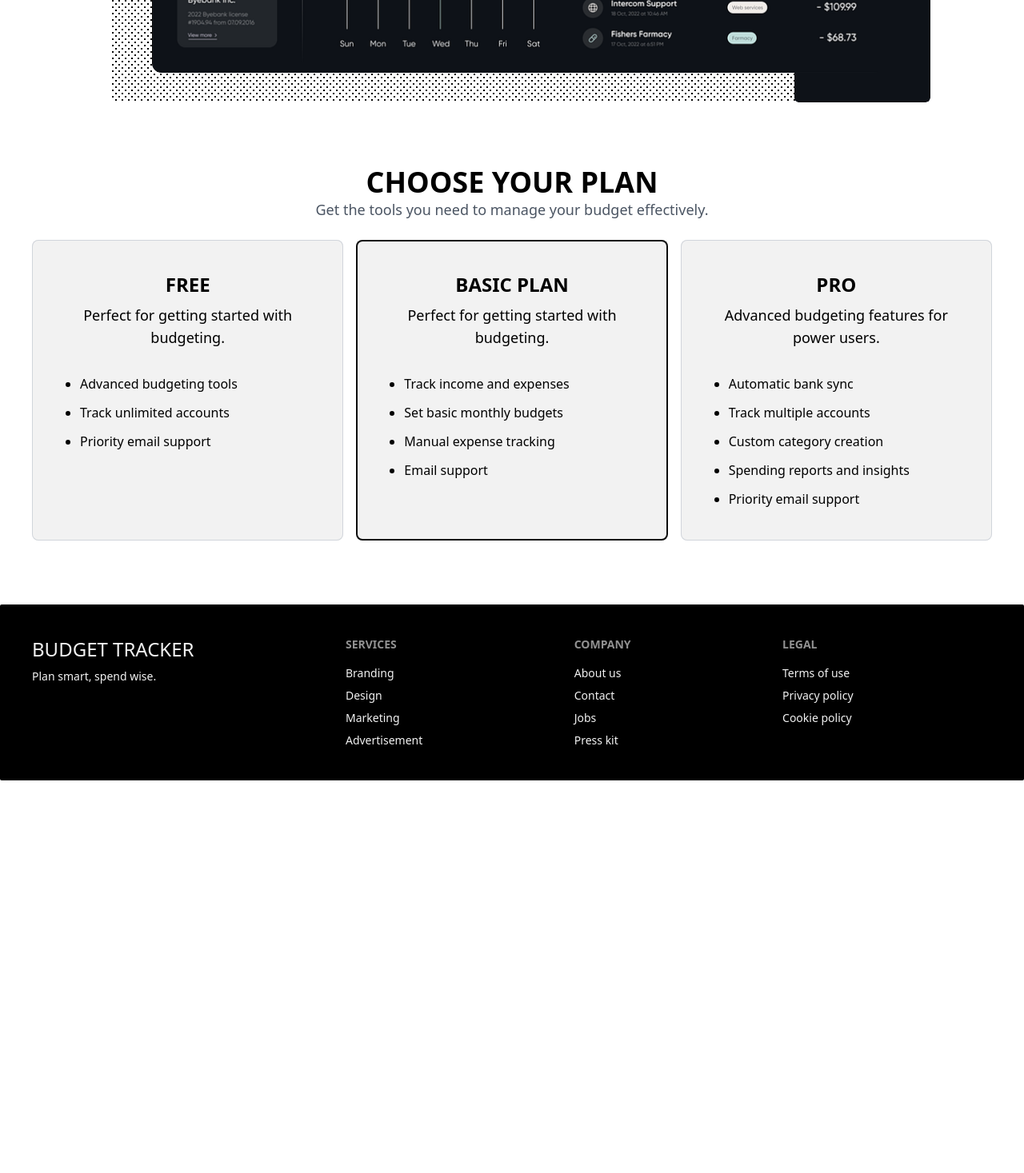
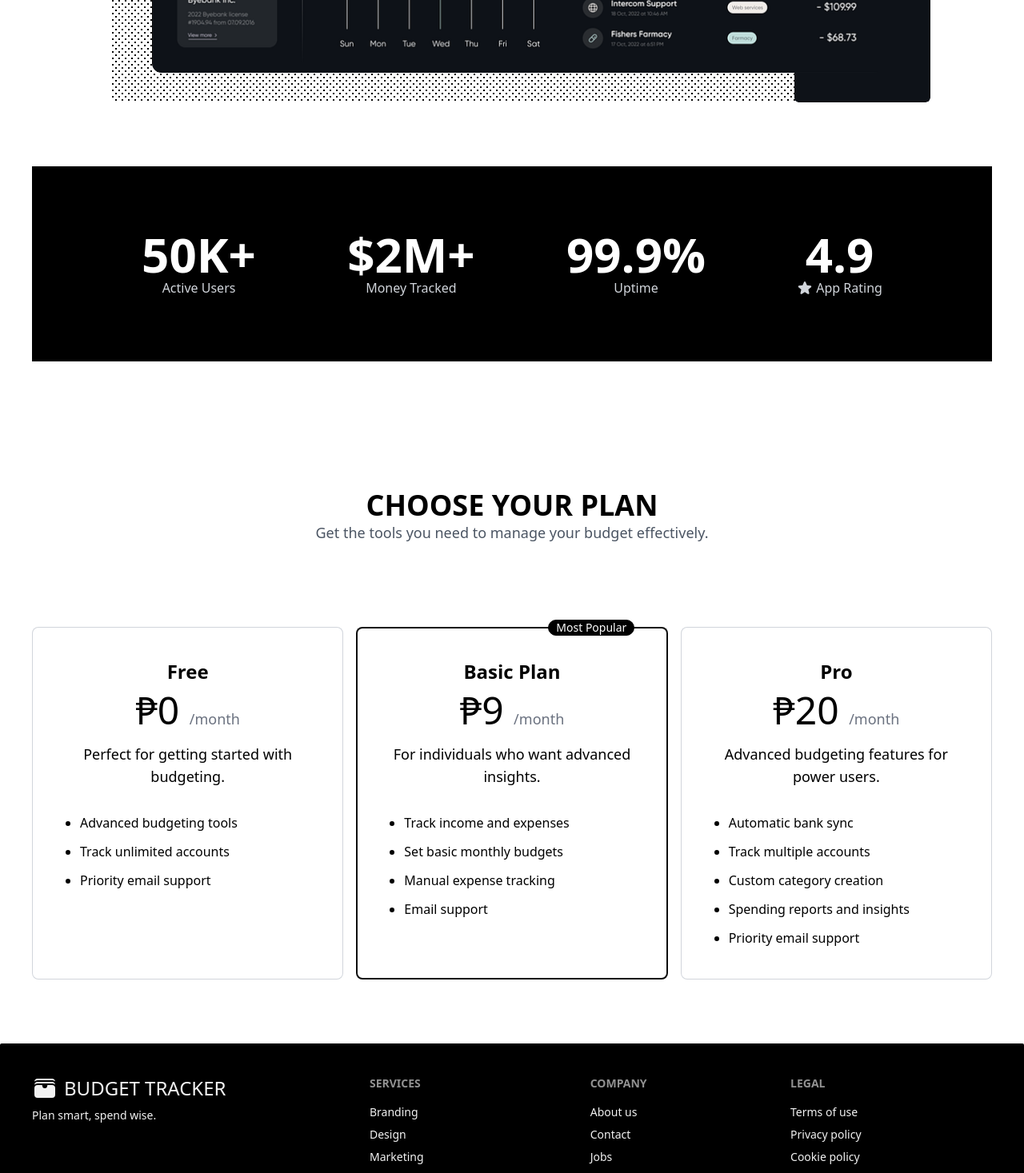
Before and after one commit to MarkMallari16/vue-firebase-project, a Vue app: page / in a window 1280 px wide. Shown: the part 1260-2727 px from the top of the page at 80% size. Before the commit the page ends 2236 px from the top, so only its background shows below. Built offline with nearby package versions, Linux system fonts and the light colour scheme.

Commit message:
fix: ui in landing page

```diff
--- /dev/null
+++ b/src/components/Bar.vue
@@ -0,0 +1,38 @@
+<script setup></script>
+<template>
+  <div class="bg-black text-white mt-20 p-20">
+    <div class="flex justify-around">
+      <div class="text-center">
+        <h1 class="text-6xl font-bold">50K+</h1>
+        <p class="text-gray-300">Active Users</p>
+      </div>
+      <div class="text-center">
+        <h1 class="text-6xl font-bold">$2M+</h1>
+        <p class="text-gray-300">Money Tracked</p>
+      </div>
+      <div class="text-center">
+        <h1 class="text-6xl font-bold">99.9%</h1>
+        <p class="text-gray-300">Uptime</p>
+      </div>
+      <div class="text-center">
+        <h1 class="text-6xl font-bold">4.9</h1>
+        <div class="flex items-center gap-1 text-gray-300">
+          <svg
+            xmlns="http://www.w3.org/2000/svg"
+            viewBox="0 0 24 24"
+            fill="currentColor"
+            class="size-5"
+          >
+            <path
+              fill-rule="evenodd"
+              d="M10.788 3.21c.448-1.077 1.976-1.077 2.424 0l2.082 5.006 5.404.434c1.164.093 1.636 1.545.749 2.305l-4.117 3.527 1.257 5.273c.271 1.136-.964 2.033-1.96 1.425L12 18.354 7.373 21.18c-.996.608-2.231-.29-1.96-1.425l1.257-5.273-4.117-3.527c-.887-.76-.415-2.212.749-2.305l5.404-.434 2.082-5.005Z"
+              clip-rule="evenodd"
+            />
+          </svg>
+
+          <p>App Rating</p>
+        </div>
+      </div>
+    </div>
+  </div>
+</template>
--- a/src/components/DashboardNav.vue
+++ b/src/components/DashboardNav.vue
@@ -35,7 +35,15 @@ const handleSignOut = () => {
     });
 };
 
-console.log(user);
+const showModal = () => {
+  const modal = document.getElementById("add_transaction");
+
+  if (modal) {
+    modal.showModal();
+  } else {
+    console.error("Modal element not found");
+  }
+};
 </script>
 <template>
   <!--Top-->
@@ -88,7 +96,7 @@ console.log(user);
         </svg>
       </div>
       <div>
-        <button class="btn btn-primary">
+        <button class="btn btn-primary" @click="showModal">
           <svg
             xmlns="http://www.w3.org/2000/svg"
             fill="none"
@@ -107,6 +115,20 @@ console.log(user);
           Add Transaction
         </button>
       </div>
+
+      <!--Modal-->
+      <dialog id="add_transaction" class="modal">
+        <div class="modal-box">
+          <h3 class="text-lg font-bold">Hello!</h3>
+          <p class="py-4">Press ESC key or click the button below to close</p>
+          <div class="modal-action">
+            <form method="dialog">
+              <!-- if there is a button in form, it will close the modal -->
+              <button class="btn">Close</button>
+            </form>
+          </div>
+        </div>
+      </dialog>
       <!-- <div class="flex gap-2 items-center">
         <div className="avatar">
           <div className=" w-10 h-10 rounded-full ">
--- a/src/components/DashboardSidebar.vue
+++ b/src/components/DashboardSidebar.vue
@@ -1,5 +1,6 @@
 <script setup>
-import { getAuth } from "firebase/auth";
+import { getAuth, onAuthStateChanged } from "firebase/auth";
+import { onMounted, ref } from "vue";
 import { useRoute, useRouter } from "vue-router";
 
 const router = useRouter();
@@ -18,6 +19,21 @@ const goToGoalsLink = () => {
   router.push("/goals");
 };
 const auth = getAuth();
+
+const name = ref("");
+const email = ref("");
+
+onMounted(() => {
+  const currentUser = auth.currentUser;
+  onAuthStateChanged(auth, (user) => {
+    if (user) {
+      name.value = auth.currentUser.displayName || "User";
+      email.value = auth.currentUser.email || "email@gmail.com";
+    } else {
+      router.push("/login");
+    }
+  });
+});
 const isActive = (path) => route.path === path;
 </script>
 
@@ -239,8 +255,8 @@ const isActive = (path) => route.path === path;
             </div>
           </div>
           <div>
-            <h2 class="font-medium">Mark Christian Mallari</h2>
-            <p class="text-sm">{{ auth.currentUser.email }}</p>
+            <h2 class="font-medium">{{ name }}</h2>
+            <p class="text-sm">{{ email }}</p>
           </div>
         </div>
         <button>
--- a/src/components/Footer.vue
+++ b/src/components/Footer.vue
@@ -2,7 +2,20 @@
   <div class="bg-base-content text-base-200 rounded-sm">
     <footer className="footer  p-10">
       <aside>
-        <h1 class="text-2xl uppercase font-medium">Budget Tracker</h1>
+        <div class="flex items-center gap-2">
+          <svg
+            xmlns="http://www.w3.org/2000/svg"
+            viewBox="0 0 24 24"
+            fill="currentColor"
+            class="size-8"
+          >
+            <path
+              d="M2.273 5.625A4.483 4.483 0 0 1 5.25 4.5h13.5c1.141 0 2.183.425 2.977 1.125A3 3 0 0 0 18.75 3H5.25a3 3 0 0 0-2.977 2.625ZM2.273 8.625A4.483 4.483 0 0 1 5.25 7.5h13.5c1.141 0 2.183.425 2.977 1.125A3 3 0 0 0 18.75 6H5.25a3 3 0 0 0-2.977 2.625ZM5.25 9a3 3 0 0 0-3 3v6a3 3 0 0 0 3 3h13.5a3 3 0 0 0 3-3v-6a3 3 0 0 0-3-3H15a.75.75 0 0 0-.75.75 2.25 2.25 0 0 1-4.5 0A.75.75 0 0 0 9 9H5.25Z"
+            />
+          </svg>
+
+          <h1 class="text-2xl uppercase font-medium">Budget Tracker</h1>
+        </div>
         <p>Plan smart, spend wise.</p>
       </aside>
       <nav>
--- a/src/components/Navbar.vue
+++ b/src/components/Navbar.vue
@@ -14,9 +14,19 @@ const handleOpen = () => {
   <nav>
     <div class="navbar lg:flex-row flex-col items-start justify-between lg:items-center">
       <div class="flex justify-between w-full lg:w-auto">
-        <router-link to="/" class="btn btn-ghost text-2xl lg:text-xl uppercase"
-          >Budget Tracker</router-link
-        >
+        <router-link to="/" class="btn btn-ghost text-2xl lg:text-xl uppercase">
+          <svg
+            xmlns="http://www.w3.org/2000/svg"
+            viewBox="0 0 24 24"
+            fill="currentColor"
+            class="size-8"
+          >
+            <path
+              d="M2.273 5.625A4.483 4.483 0 0 1 5.25 4.5h13.5c1.141 0 2.183.425 2.977 1.125A3 3 0 0 0 18.75 3H5.25a3 3 0 0 0-2.977 2.625ZM2.273 8.625A4.483 4.483 0 0 1 5.25 7.5h13.5c1.141 0 2.183.425 2.977 1.125A3 3 0 0 0 18.75 6H5.25a3 3 0 0 0-2.977 2.625ZM5.25 9a3 3 0 0 0-3 3v6a3 3 0 0 0 3 3h13.5a3 3 0 0 0 3-3v-6a3 3 0 0 0-3-3H15a.75.75 0 0 0-.75.75 2.25 2.25 0 0 1-4.5 0A.75.75 0 0 0 9 9H5.25Z"
+            />
+          </svg>
+          Budget Tracker
+        </router-link>
         <button class="flex lg:hidden bg-base-300 rounded-md p-2" @click="handleOpen">
           <svg
             xmlns="http://www.w3.org/2000/svg"
--- a/src/components/Pricing.vue
+++ b/src/components/Pricing.vue
@@ -3,8 +3,8 @@ import { ref } from "vue";
 </script>
 
 <template>
-  <div class="to-white py-20 px-10 lg:px-0">
-    <div class="text-center">
+  <div class="my-20 px-10 lg:px-0">
+    <div class="text-center py-20">
       <h2 class="text-4xl font-bold uppercase">Choose your plan</h2>
       <p class="text-lg text-gray-600">
         Get the tools you need to manage your budget effectively.
@@ -12,9 +12,12 @@ import { ref } from "vue";
     </div>
 
     <div class="grid grid-cols-1 lg:grid-cols-3 gap-4 rounded-xl mt-6">
-      <div class="bg-base-200 p-10 ring-1 ring-inset ring-gray-300 rounded-lg">
+      <div class="p-10 ring-1 ring-inset ring-gray-300 rounded-lg">
         <div class="text-center">
-          <h3 class="text-2xl font-bold mb-2 uppercase">Free</h3>
+          <h3 class="text-2xl font-bold">Free</h3>
+          <h1 class="text-5xl font-medium mt-2 mb-4">
+            ₱0 <span class="text-lg text-gray-500">/month</span>
+          </h1>
           <p class="text-lg mb-8">Perfect for getting started with budgeting.</p>
         </div>
         <ul class="list-disc pl-5 space-y-3">
@@ -24,10 +27,16 @@ import { ref } from "vue";
         </ul>
       </div>
 
-      <div class="bg-base-200 p-10 ring-2 ring-inset ring-primary rounded-lg">
+      <div class="relative p-10 ring-2 ring-inset ring-primary rounded-lg">
+        <div class="absolute -top-3 left-40 lg:left-60">
+          <span class="badge badge-neutral rounded-full">Most Popular</span>
+        </div>
         <div class="text-center">
-          <h3 class="text-2xl font-bold mb-2 uppercase">Basic Plan</h3>
-          <p class="text-lg mb-8">Perfect for getting started with budgeting.</p>
+          <h3 class="text-2xl font-bold mb-2">Basic Plan</h3>
+          <h1 class="text-5xl font-medium mt-2 mb-4">
+            ₱9 <span class="text-lg text-gray-500">/month</span>
+          </h1>
+          <p class="text-lg mb-8">For individuals who want advanced insights.</p>
         </div>
         <ul class="list-disc pl-5 space-y-3">
           <li>Track income and expenses</li>
@@ -37,9 +46,12 @@ import { ref } from "vue";
         </ul>
       </div>
 
-      <div class="bg-base-200 p-10 ring-1 ring-inset ring-gray-300 rounded-lg">
+      <div class="p-10 ring-1 ring-inset ring-gray-300 rounded-lg">
         <div class="text-center">
-          <h3 class="text-2xl font-bold mb-2 uppercase">Pro</h3>
+          <h3 class="text-2xl font-bold mb-2">Pro</h3>
+          <h1 class="text-5xl font-medium mt-2 mb-4">
+            ₱20 <span class="text-lg text-gray-500">/month</span>
+          </h1>
           <p class="text-lg mb-8">Advanced budgeting features for power users.</p>
         </div>
 
--- a/src/pages/Guest.vue
+++ b/src/pages/Guest.vue
@@ -2,7 +2,7 @@
 import Hero from "@/components/Hero.vue";
 import Navbar from "@/components/Navbar.vue";
 import Pricing from "@/components/Pricing.vue";
-
+import Bar from "@/components/Bar.vue";
 import Footer from "@/components/Footer.vue";
 </script>
 <template>
@@ -16,6 +16,9 @@ import Footer from "@/components/Footer.vue";
           <Hero />
         </div>
         <div>
+          <Bar />
+        </div>
+        <div>
           <Pricing />
         </div>
       </div>
```
Also changed, not shown: src/components/Hero.vue (+10 -4 lines).
